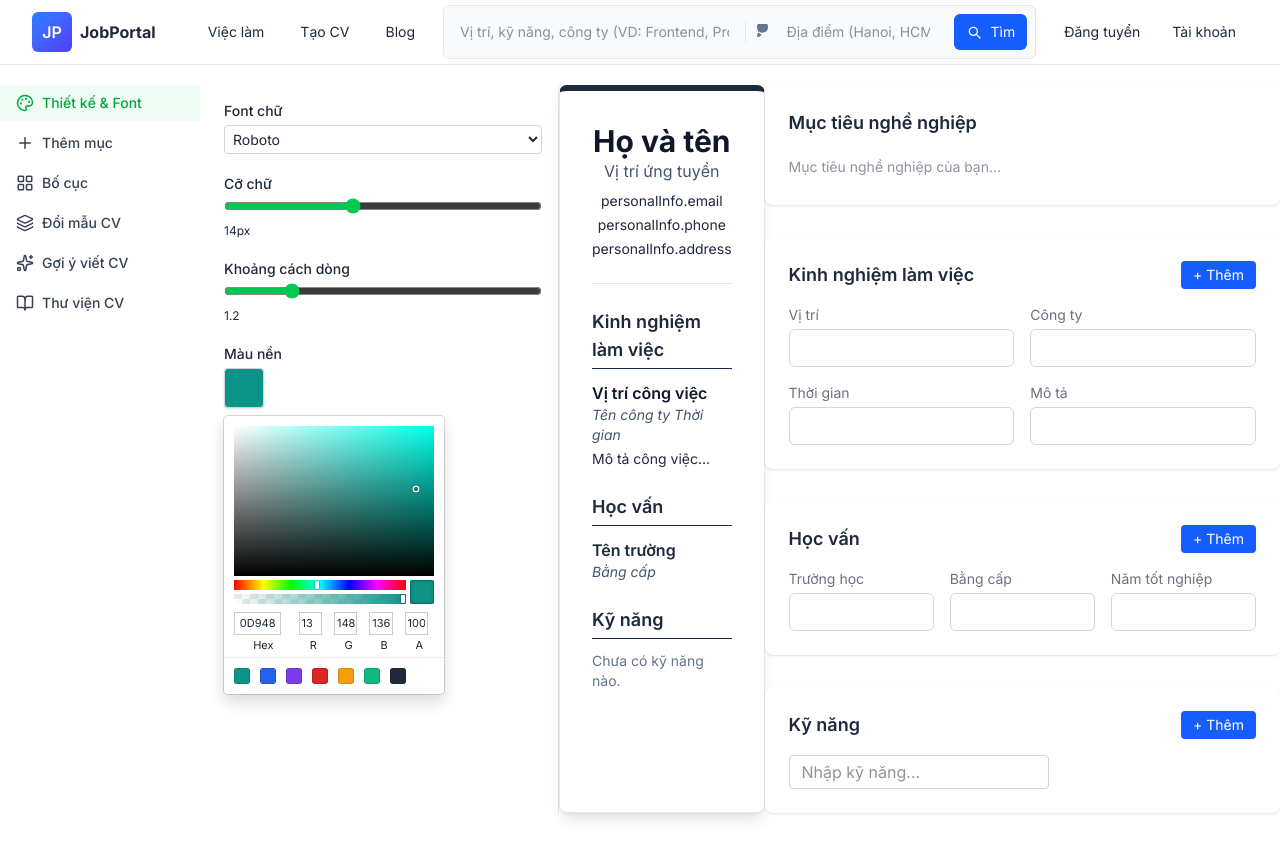
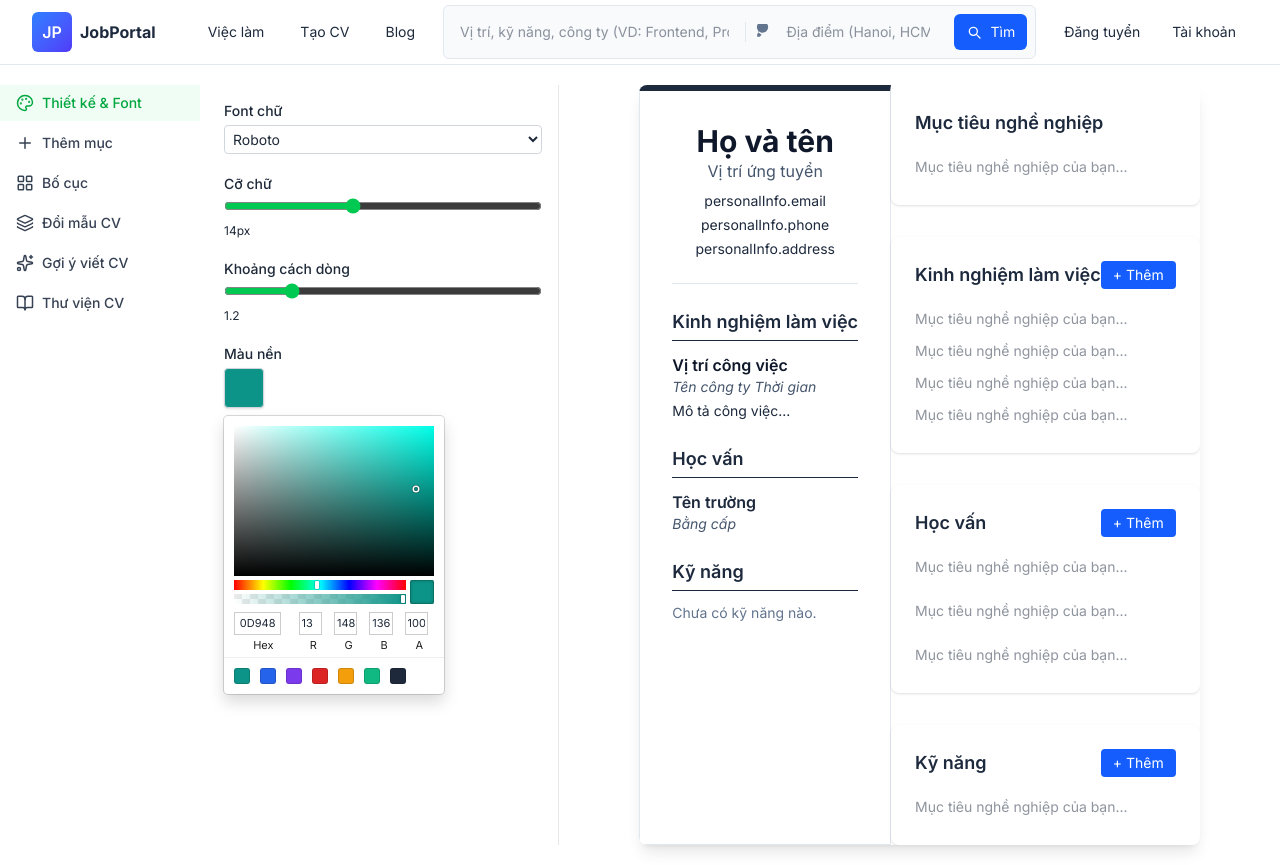
Before and after one commit to tulam120604/job-portal, a React (Vite) app in the folder fe/: page /cv/editor in a window 1280 px wide. Before the commit the page ends 833 px from the top, so only its background shows below. Built offline with nearby package versions, Linux system fonts and the light colour scheme.

Commit message:
update UI cv builder

```diff
--- a/fe/src/pages/client/CV/Cv_editor/cv.builder.jsx
+++ b/fe/src/pages/client/CV/Cv_editor/cv.builder.jsx
@@ -2,7 +2,7 @@
 export default function CVBuilder() {
   return (
     <div
-      className="bg-white dark:bg-slate-900 shadow-lg rounded-lg p-8 text-slate-800 dark:text-slate-100 max-w-3xl mx-auto border border-slate-200 dark:border-slate-800"
+      className="bg-white dark:bg-slate-900 p-8 text-slate-800 dark:text-slate-100 max-w-3xl mx-auto border border-slate-200 dark:border-slate-800"
       style={{ borderTop: `6px solid` }}
     >
       {/* Thông tin cá nhân */}
--- a/fe/src/pages/client/CV/Cv_editor/cv.editor.jsx
+++ b/fe/src/pages/client/CV/Cv_editor/cv.editor.jsx
@@ -1,20 +1,20 @@
 import React from "react";
-import { InputField, TextareaField } from "../components/field.edit";
+import { TextareaField } from "../components/field.edit";
 
 export default function CVEditor() {
   return (
-    <div className="space-y-8 text-slate-800 dark:text-slate-100">
-      <section className="bg-white dark:bg-slate-900 shadow rounded-lg p-6">
+    <div className="space-y-8 text-slate-800 dark:text-slate-100 bg-white dark:bg-slate-900">
+      <section className="shadow rounded-lg p-6">
         <h2 className="text-lg font-semibold mb-4">Mục tiêu nghề nghiệp</h2>
         <TextareaField
-          placeholder='Mục tiêu nghề nghiệp của bạn...'
+          placeholder="Mục tiêu nghề nghiệp của bạn..."
           className="resize-none py-1 bg-transparent text-sm rounded
           outline-none focus:ring-1 focus:ring-blue-500"
         />
       </section>
 
       {/* Kinh nghiệm */}
-      <section className="bg-white dark:bg-slate-900 shadow rounded-lg p-6">
+      <section className="shadow rounded-lg p-6">
         <div className="flex justify-between items-center mb-4">
           <h2 className="text-lg font-semibold">Kinh nghiệm làm việc</h2>
           <button className="text-sm px-3 py-1 rounded bg-blue-600 text-white hover:bg-blue-700">
@@ -22,25 +22,25 @@ export default function CVEditor() {
           </button>
         </div>
         <div className="space-y-4">
-          <div className="grid grid-cols-1 md:grid-cols-2 gap-4">
-            <InputField
-              label="Vị trí"
-              className="border border-gray-300 dark:border-gray-600 rounded-md p-2 bg-transparent text-sm
+          <div className="space-y-1">
+            <TextareaField
+              placeholder="Mục tiêu nghề nghiệp của bạn..."
+              className="resize-none py-1 bg-transparent text-sm rounded
           outline-none focus:ring-1 focus:ring-blue-500"
             />
-            <InputField
-              label="Công ty"
-              className="border border-gray-300 dark:border-gray-600 rounded-md p-2 bg-transparent text-sm
+            <TextareaField
+              placeholder="Mục tiêu nghề nghiệp của bạn..."
+              className="resize-none py-1 bg-transparent text-sm rounded
           outline-none focus:ring-1 focus:ring-blue-500"
             />
-            <InputField
-              label="Thời gian"
-              className="border border-gray-300 dark:border-gray-600 rounded-md p-2 bg-transparent text-sm
+            <TextareaField
+              placeholder="Mục tiêu nghề nghiệp của bạn..."
+              className="resize-none py-1 bg-transparent text-sm rounded
           outline-none focus:ring-1 focus:ring-blue-500"
             />
-            <InputField
-              label="Mô tả"
-              className="border border-gray-300 dark:border-gray-600 rounded-md p-2 bg-transparent text-sm
+            <TextareaField
+              placeholder="Mục tiêu nghề nghiệp của bạn..."
+              className="resize-none py-1 bg-transparent text-sm rounded
           outline-none focus:ring-1 focus:ring-blue-500"
             />
           </div>
@@ -48,7 +48,7 @@ export default function CVEditor() {
       </section>
 
       {/* Học vấn */}
-      <section className="bg-white dark:bg-slate-900 shadow rounded-lg p-6">
+      <section className="shadow rounded-lg p-6">
         <div className="flex justify-between items-center mb-4">
           <h2 className="text-lg font-semibold">Học vấn</h2>
           <button className="text-sm px-3 py-1 rounded bg-blue-600 text-white hover:bg-blue-700">
@@ -56,39 +56,37 @@ export default function CVEditor() {
           </button>
         </div>
         <div className="space-y-4">
-          <div className="grid grid-cols-1 md:grid-cols-3 gap-4">
-            <InputField
-              label="Trường học"
-              className="border border-gray-300 dark:border-gray-600 rounded-md p-2 bg-transparent text-sm
+            <TextareaField
+              placeholder="Mục tiêu nghề nghiệp của bạn..."
+              className="resize-none py-1 bg-transparent text-sm rounded
           outline-none focus:ring-1 focus:ring-blue-500"
             />
-            <InputField
-              label="Bằng cấp"
-              className="border border-gray-300 dark:border-gray-600 rounded-md p-2 bg-transparent text-sm
+            <TextareaField
+              placeholder="Mục tiêu nghề nghiệp của bạn..."
+              className="resize-none py-1 bg-transparent text-sm rounded
           outline-none focus:ring-1 focus:ring-blue-500"
             />
-            <InputField
-              label="Năm tốt nghiệp"
-              className="border border-gray-300 dark:border-gray-600 rounded-md p-2 bg-transparent text-sm
+            <TextareaField
+              placeholder="Mục tiêu nghề nghiệp của bạn..."
+              className="resize-none py-1 bg-transparent text-sm rounded
           outline-none focus:ring-1 focus:ring-blue-500"
             />
-          </div>
         </div>
       </section>
 
       {/* Kỹ năng */}
-      <section className="bg-white dark:bg-slate-900 shadow rounded-lg p-6">
+      <section className="shadow rounded-lg p-6">
         <div className="flex justify-between items-center mb-4">
           <h2 className="text-lg font-semibold">Kỹ năng</h2>
           <button className="text-sm px-3 py-1 rounded bg-blue-600 text-white hover:bg-blue-700">
             + Thêm
           </button>
         </div>
-        <div className="flex flex-wrap gap-3">
-          <input
-            type="text"
-            className="px-3 py-1 border border-slate-300 dark:border-slate-700 rounded focus:outline-none focus:ring-1 focus:ring-blue-500 dark:bg-slate-800"
-            placeholder="Nhập kỹ năng..."
+        <div>
+          <TextareaField
+            placeholder="Mục tiêu nghề nghiệp của bạn..."
+            className="resize-none py-1 bg-transparent text-sm rounded
+          outline-none focus:ring-1 focus:ring-blue-500"
           />
         </div>
       </section>
--- a/fe/src/pages/client/CV/Cv_editor/page.jsx
+++ b/fe/src/pages/client/CV/Cv_editor/page.jsx
@@ -9,7 +9,7 @@ const CvEditor_page = () => {
       <Header_client />
       <div className="flex flex-col xl:flex-row my-5 sticky top-22 min-h-[80vh]">
         <CvEditorSidebar />
-        <div className="flex mx-auto">
+        <div className="flex mx-auto shadow-lg rounded-lg overflow-hidden">
           <CVBuilder />
           <CVEditor />
         </div>
```
